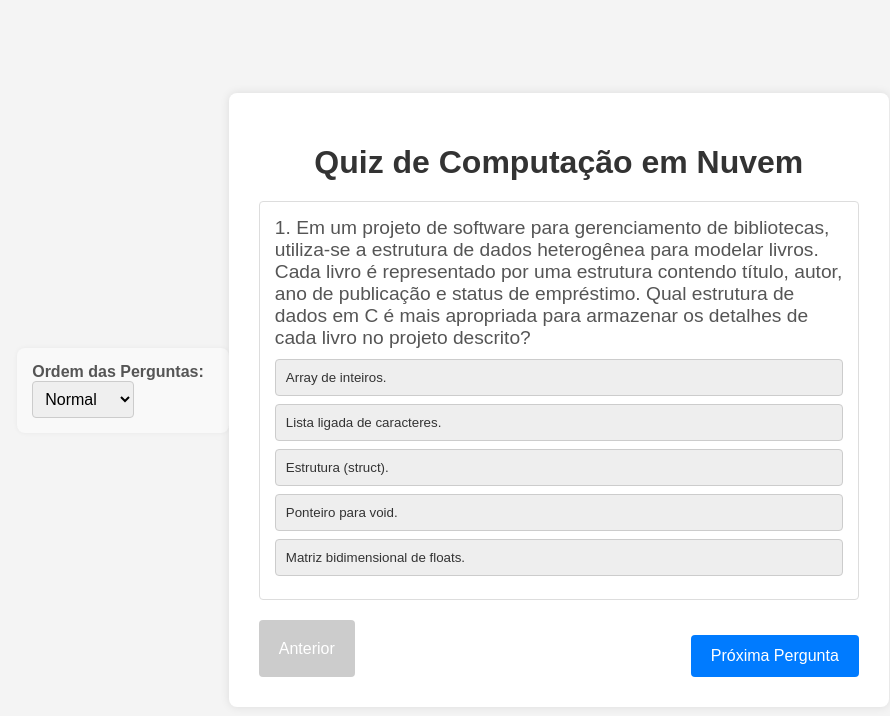
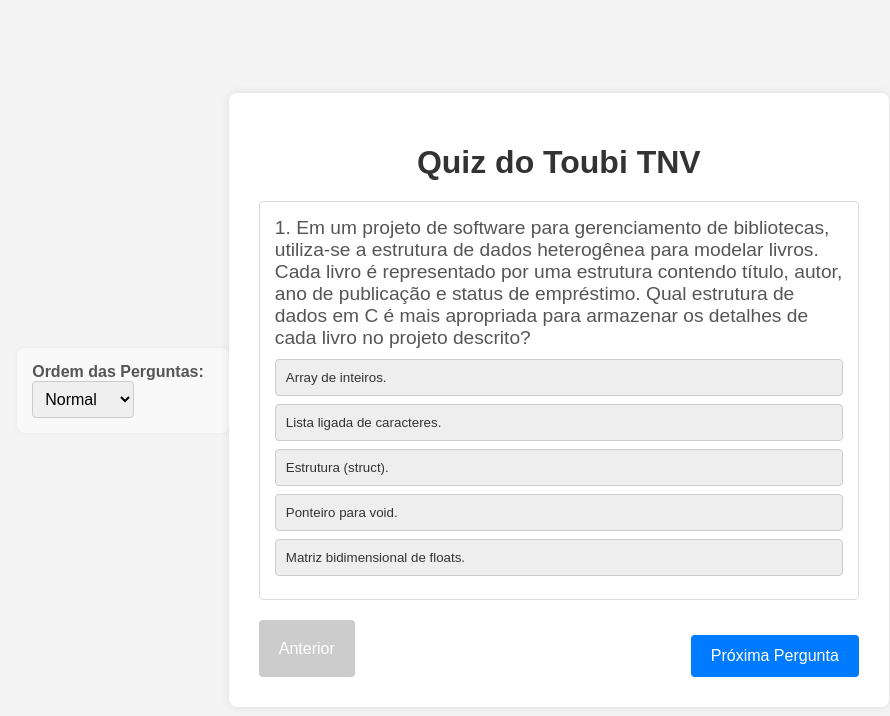
Before and after one commit to Tauan08/Quiz-TNV, a plain HTML site: page index.html in a window 1280 px wide. Shown: the whole page, without its empty margins (187-1077 px from the left). Drawn offline with Linux system fonts and the light colour scheme.

Commit message:
Update index.html

```diff
--- a/index.html
+++ b/index.html
@@ -15,7 +15,7 @@
         </select>
     </div>
     <div class="quiz-container">
-        <h1>Quiz de Computação em Nuvem</h1>
+        <h1>Quiz do Toubi TNV</h1>
         <div id="question-container">
             <div id="question"></div>
             <div id="options"></div>
```
